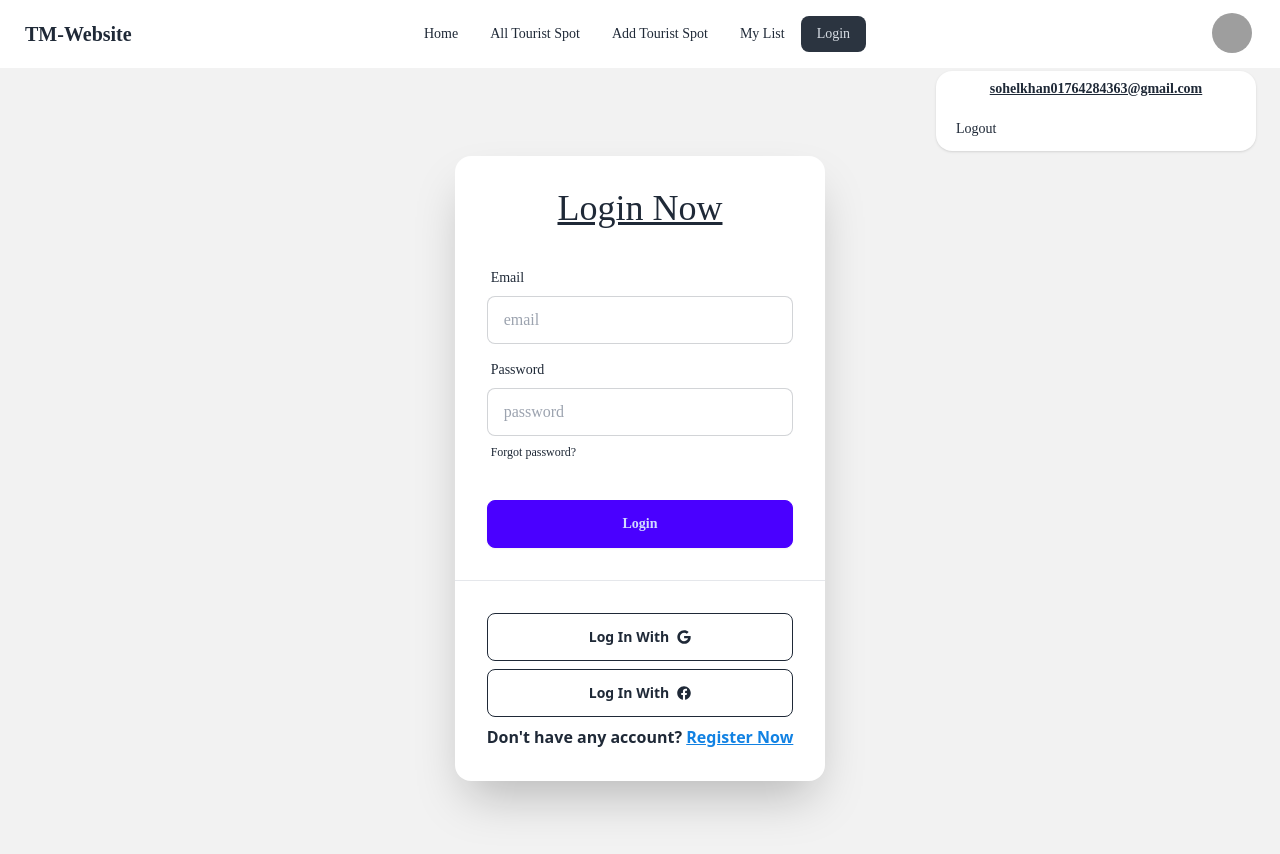
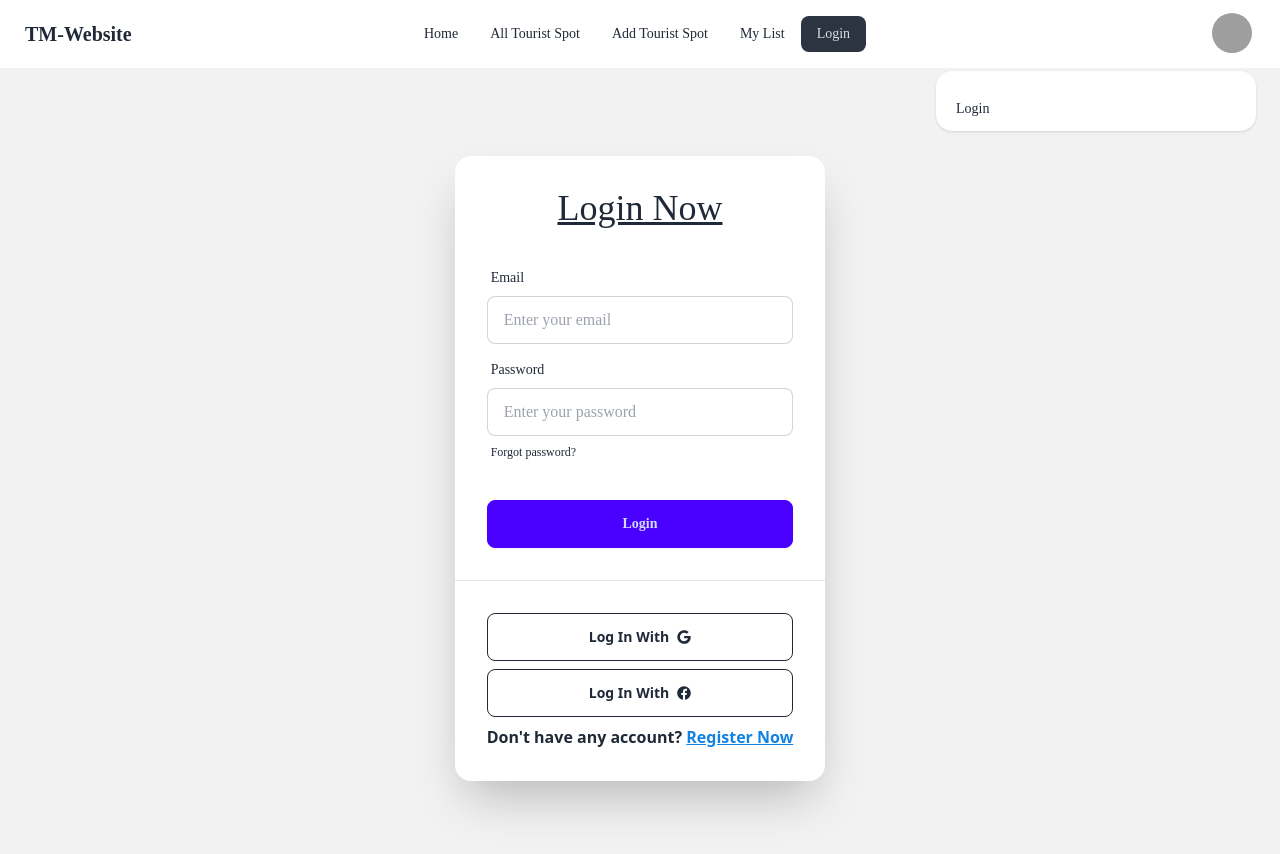
Before and after one commit to sabbir990/assignment-10, a React (Vite) app: page /login in a window 1280 px wide. Both pictures are taken after a click on the button 1232 px from the left and 33 px from the top of the page. Shown: the top 854 px of the page. Built offline with nearby package versions, Linux system fonts and the light colour scheme; no server answers; grey boxes are pictures that could not be loaded.

Commit message:
Completed : Login functionality with google, facebook, email & password and dynamic navbar with user information

```diff
--- a/src/components/Auth Provider/AuthProvider.jsx
+++ b/src/components/Auth Provider/AuthProvider.jsx
@@ -1,16 +1,56 @@
-import { createUserWithEmailAndPassword } from 'firebase/auth'
-import React, { createContext } from 'react'
+import { FacebookAuthProvider, GoogleAuthProvider, createUserWithEmailAndPassword, onAuthStateChanged, signInWithEmailAndPassword, signInWithPopup, signOut } from 'firebase/auth'
+import React, { createContext, useEffect, useState } from 'react'
 import { auth } from '../../assets/Firebase/firebase.config'
 
 export const AuthContext = createContext(null)
 export default function AuthProvider({children}) {
 
+    const [user, setUser] = useState(null)
+    const googleProvider = new GoogleAuthProvider();
+    const facebookProvider = new FacebookAuthProvider();
+
     const createUser = (email, password) => {
         return createUserWithEmailAndPassword(auth, email, password);
     }
 
+    const loginUser = (email, password) => {
+        return signInWithEmailAndPassword(auth, email, password);
+    }
+
+    const googleLogin = () => {
+        return signInWithPopup(auth, googleProvider)
+    }
+
+    const logOut = () => {
+        return signOut(auth)
+    }
+
+    const facebookLogin = () => {
+        return signInWithPopup(auth, facebookProvider)
+    }
+
+    useEffect(() => {
+        const unSubscribe = onAuthStateChanged(auth, (currentUser) => {
+            if(currentUser){
+                setUser(currentUser)
+            }else{
+                console.log('Already Logged out')
+            }
+
+            return () => {
+                unSubscribe()
+            }
+        })
+    }, [])
+
     const authObject = {
-        createUser
+        createUser,
+        loginUser,
+        googleLogin,
+        logOut,
+        facebookLogin,
+        user,
+        setUser
     }
   return (
     <AuthContext.Provider value={authObject}>
--- a/src/components/Login/LoginPage.jsx
+++ b/src/components/Login/LoginPage.jsx
@@ -1,26 +1,52 @@
-import React from 'react'
+import React, { useContext } from 'react'
 import { FaFacebook, FaGoogle } from "react-icons/fa";
 import { Link } from 'react-router-dom';
+import { AuthContext } from '../Auth Provider/AuthProvider';
 
 export default function LoginPage() {
+    const {loginUser, googleLogin, facebookLogin, setUser} = useContext(AuthContext);
+
+    const handleLoginSubmit = (event) => {
+        event.preventDefault();
+
+        const form = event.target;
+        const email = form.email.value;
+        const password = form.password.value;
+
+        loginUser(email, password).then(result => {
+            setUser(result.user)
+        })
+    }
+
+    const handleGoogleLogin = () => {
+        googleLogin().then(result => {
+            setUser(result.user)
+        })
+    }
+
+    const handleFacebookLogin = () => {
+        facebookLogin().then(result => {
+            setUser(result.user)
+        })
+    }
     return (
         <div>
             <div className="hero min-h-screen bg-base-200">
                 <div className="hero-content flex-col lg:flex-row-reverse">
                     <div className="card shrink-0 w-full max-w-sm shadow-2xl bg-base-100 pt-8">
                         <h1 className='font-playWrite text-4xl text-center underline'>Login Now</h1>
-                        <form className="card-body font-playWrite">
+                        <form className="card-body font-playWrite" onSubmit={handleLoginSubmit}>
                             <div className="form-control">
                                 <label className="label">
                                     <span className="label-text">Email</span>
                                 </label>
-                                <input type="email" placeholder="email" className="input input-bordered" required />
+                                <input type="email" placeholder="Enter your email" name='email' className="input input-bordered" required />
                             </div>
                             <div className="form-control">
                                 <label className="label">
                                     <span className="label-text">Password</span>
                                 </label>
-                                <input type="password" placeholder="password" className="input input-bordered" required />
+                                <input type="password" placeholder="Enter your password" name='password' className="input input-bordered" required />
                                 <label className="label">
                                     <a href="#" className="label-text-alt link link-hover">Forgot password?</a>
                                 </label>
@@ -31,8 +57,8 @@ export default function LoginPage() {
                         </form>
                         <hr />
                         <div className='card-body'>
-                            <button className='btn btn-outline hover:btn-accent'>Log In With <FaGoogle /></button>
-                            <button className='btn btn-outline hover:btn-primary'>Log In With <FaFacebook /></button>
+                            <button className='btn btn-outline hover:btn-accent' onClick={handleGoogleLogin}>Log In With <FaGoogle /></button>
+                            <button className='btn btn-outline hover:btn-primary' onClick={handleFacebookLogin}>Log In With <FaFacebook /></button>
                             <p className='font-bold'>Don't have any account? <Link className='underline text-[#1282e3]' to={'/register'}>Register Now</Link></p>
                         </div>
                     </div>
--- a/src/components/Navbar/Navbar.jsx
+++ b/src/components/Navbar/Navbar.jsx
@@ -1,8 +1,16 @@
-import React from 'react'
-import { NavLink } from 'react-router-dom'
+import React, { useContext } from 'react'
+import { Link, NavLink } from 'react-router-dom'
+import { AuthContext } from '../Auth Provider/AuthProvider'
 
 
 export default function Navbar() {
+    const {logOut, user, setUser} = useContext(AuthContext)
+    console.log(user)
+    const handleLogOut = () => {
+        logOut().then(result => {
+            setUser(result.user)
+        })
+    }
     return (
         <div>
             <div className="navbar bg-base-100">
@@ -34,12 +42,12 @@ export default function Navbar() {
                     <div className="dropdown dropdown-end">
                         <div tabIndex={0} role="button" className="btn btn-ghost btn-circle avatar">
                             <div className="w-10 rounded-full">
-                                <img alt="Tailwind CSS Navbar component" src="https://img.daisyui.com/images/stock/photo-1534528741775-53994a69daeb.jpg" />
+                                <img alt="Tailwind CSS Navbar component" src={user ? user?.photoURL : "https://d20k9hx8rfk4nk.cloudfront.net/images/avatar.png"} />
                             </div>
                         </div>
                         <ul tabIndex={0} className="menu menu-sm dropdown-content mt-3 z-[1] p-2 shadow bg-base-100 rounded-box w-80">
-                            <p className='underline font-bold font-playWrite text-center'>sohelkhan01764284363@gmail.com</p>
-                            <li className='font-playWrite mt-4'><a>Logout</a></li>
+                            <p className='underline font-bold font-playWrite text-center'>{user?.email}</p>
+                            {user ? <li className='font-playWrite mt-4'><button onClick={handleLogOut}>Logout</button></li> : <li className='font-playWrite mt-4'><Link to={'/login'}>Login</Link></li>}
                         </ul>
                     </div>
                 </div>
```
